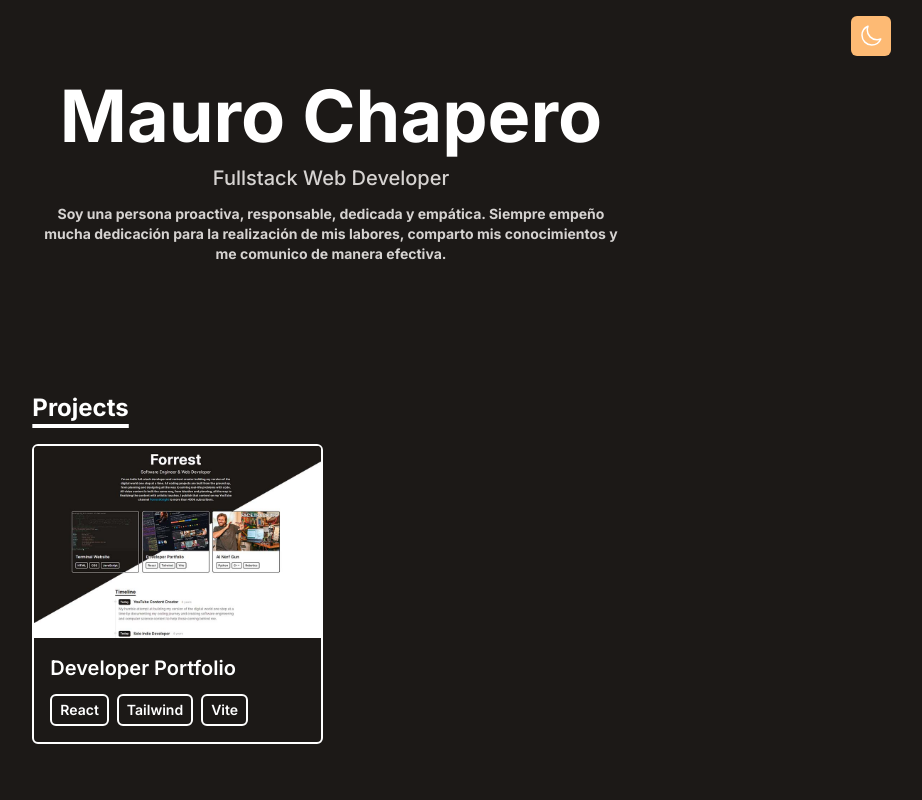
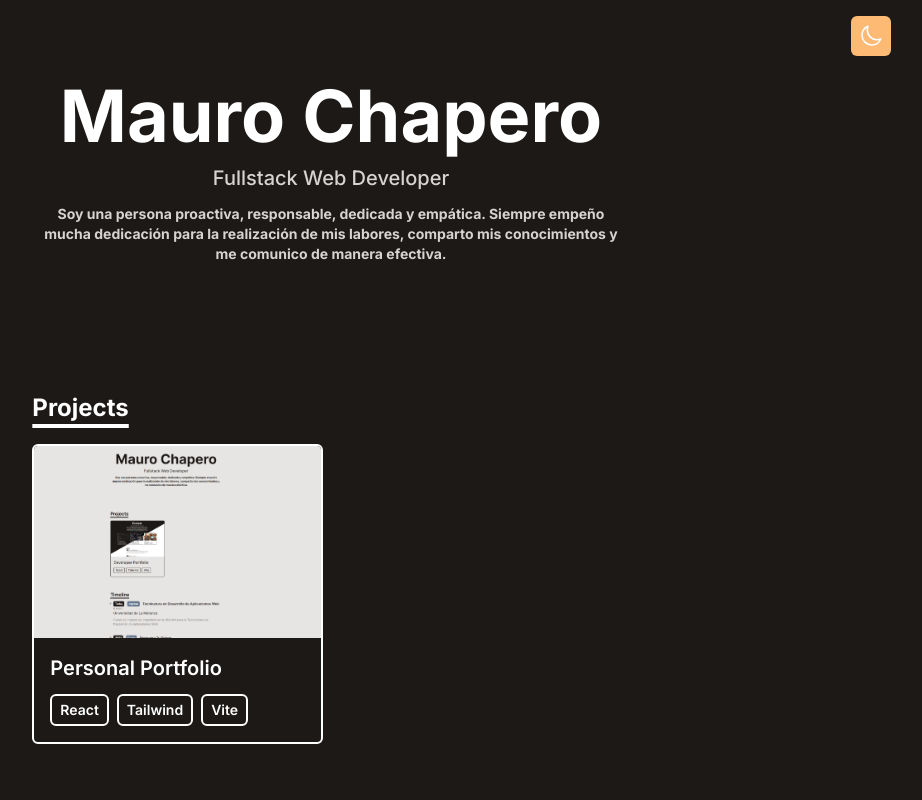
Before and after one commit to MauroChapero/personal-portfolio, a React (Vite) app: page / in a window 1280 px wide. Shown: the top 800 px of the page, without its empty margins (309-1231 px from the left). Built offline with nearby package versions, Linux system fonts and the light colour scheme.

Commit message:
Update portfolio data

```diff
--- a/src/components/data/portfolio.js
+++ b/src/components/data/portfolio.js
@@ -6,10 +6,10 @@ export default [
          link: 'https://fkcodes.com',
     },*/
     {
-        title: 'Developer Portfolio',
-        imgUrl: '/assets/dev-portfolio.jpg',
+        title: 'Personal Portfolio',
+        imgUrl: '/assets/personal-portfolio.png',
         stack: ['React', 'Tailwind', 'Vite'],
-        link: 'https://thehackershideout.com',
+        link: 'https://portfolio-mauro-chapero.vercel.app/',
     },
     // {
     //     title: 'AI Nerf Gun',
```
Also changed, not shown: public/assets/dev-portfolio.jpg (deleted), public/assets/personal-portfolio.png (added).
